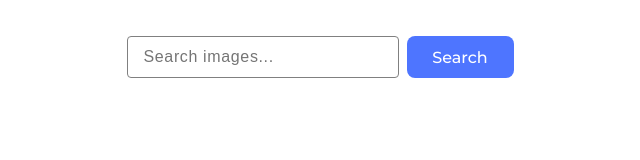
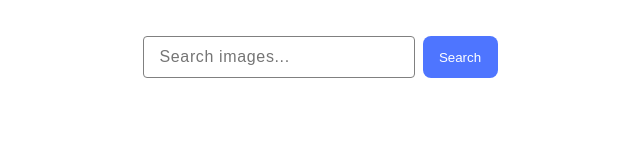
Before and after one commit to Alinnches/goit-js-hw-12, a website built with Vite: page src/index.html in a window 1280 px wide. Shown: the top 160 px of the page, without its empty margins (320-960 px from the left). Built offline with nearby package versions, Linux system fonts and the light colour scheme; what simplelightbox would draw is missing.

Commit message:
Update styles.css

```diff
--- a/src/css/styles.css
+++ b/src/css/styles.css
@@ -13,10 +13,6 @@ li,
 ul {
   margin: 0;
   padding: 0;
-}
-
-button {
-  all: unset;
 }
 
 body {
@@ -56,6 +52,7 @@ form input:focus {
 
 form button {
   border-radius: 8px;
+  border: none;
   padding: 8px 16px;
   width: 75px;
   background-color: #4e75ff;
@@ -186,7 +183,7 @@ ul {
   padding: 8px 16px;
   font-size: 16px;
   color: white;
-  border-color: #4e75ff;
+  background-color: #4e75ff;
   border: none;
   border-radius: 5px;
   cursor: pointer;
```
